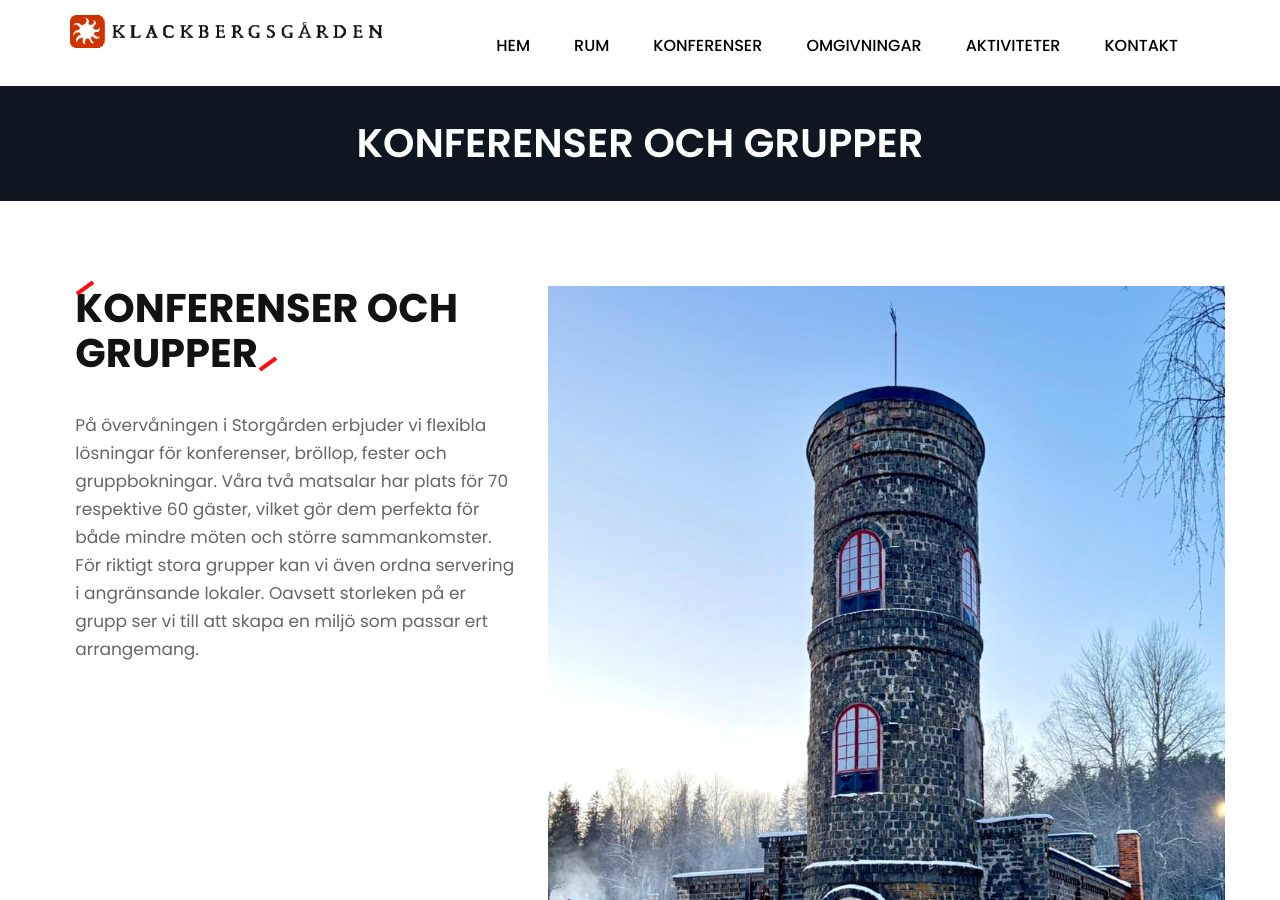
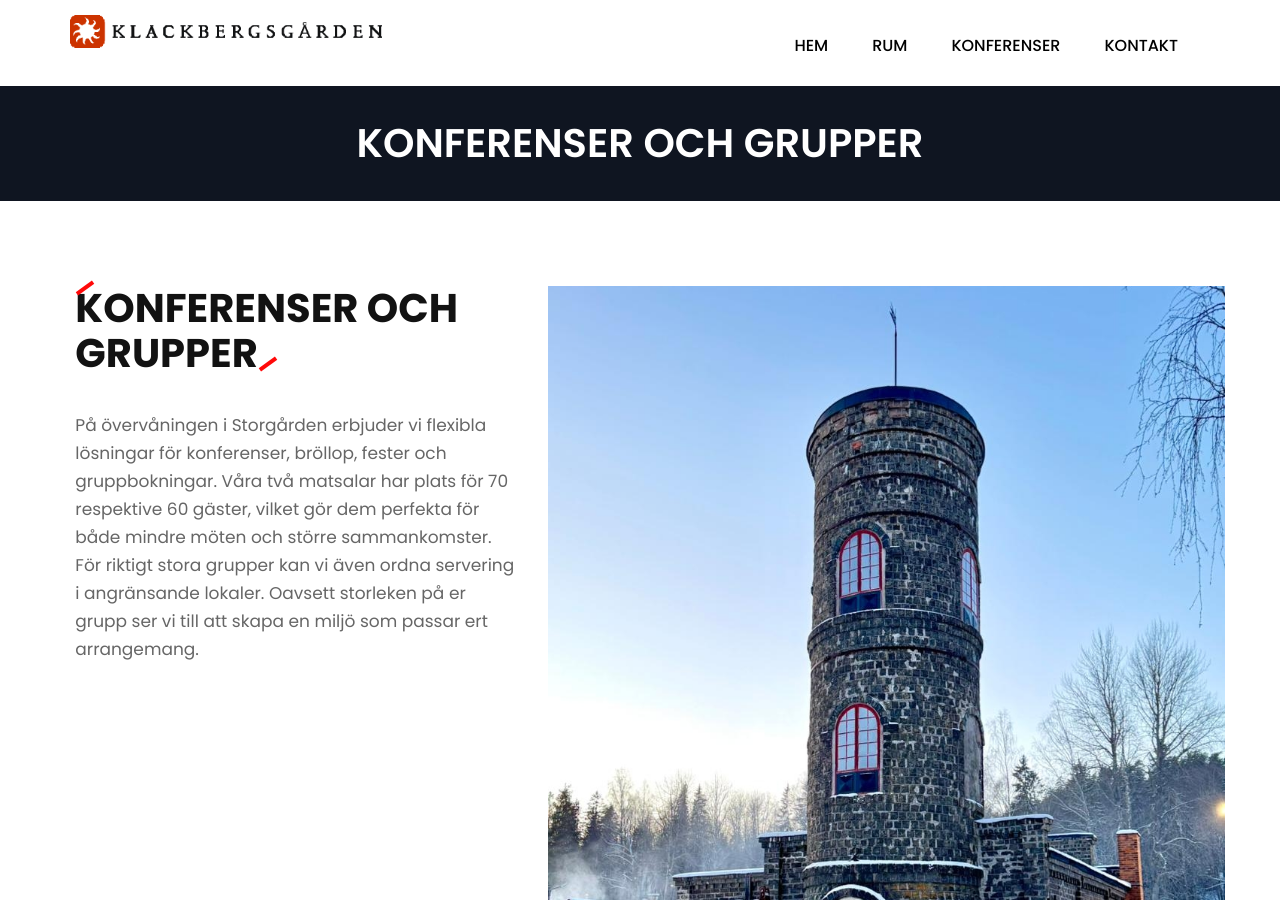
Before and after one commit to Klacken-1-17/klackbergsgarden, a Jekyll site: the page built from konferenser.html, in a window 1280 px wide and 900 px high. Built offline with Jekyll 4.4.1, drawn with Linux system fonts in a browser that asks for light colours; nearby versions of some CDN libraries; some web fonts are replaced; library files that are not in the unit come from our copies; comment, search, counter and statistics services are not loaded; some of the changed text lies outside the part shown.

Commit message:
feat(navigation.yml): remove 'Omgivningar' and 'Aktiviteter' sections from navigation feat(footer.html): add site.baseurl to item links in the navigation menu for correct routing feat(images): add new gallery images gallery3.png and gallery4.png feat(konferenser.html): update image file extensions to .png for gallery3 and gallery4 for consistency

```diff
--- a/_data/navigation.yml
+++ b/_data/navigation.yml
@@ -4,9 +4,5 @@
   link: /rum
 - name: Konferenser
   link: /konferenser
-- name: Omgivningar
-  link: /omgivningar
-- name: Aktiviteter
-  link: /aktiviteter
 - name: Kontakt
   link: /kontakt
--- a/_includes/footer.html
+++ b/_includes/footer.html
@@ -15,7 +15,7 @@
                 <h3>Meny</h3>
                 <ul class="link_menu">
                   {% for item in site.data.navigation %}
-                  <li{% if page.url == item.link %} class="active"{% endif %}><a href="{{ item.link }}">{{ item.name }}</a></li>
+                  <li{% if page.url == item.link %} class="active"{% endif %}><a href="{{ site.baseurl }}{{ item.link }}">{{ item.name }}</a></li>
                   {% endfor %}
                 </ul>
              </div>
--- a/konferenser.html
+++ b/konferenser.html
@@ -55,32 +55,12 @@
             </div>
             <div class="col-md-3 col-sm-6">
                <div class="gallery_img">
-                  <figure><img src="{{ site.baseurl }}/images/gallery3.jpg" alt="#"/></figure>
+                  <figure><img src="{{ site.baseurl }}/images/gallery3.png" alt="#"/></figure>
                </div>
             </div>
             <div class="col-md-3 col-sm-6">
                <div class="gallery_img">
-                  <figure><img src="{{ site.baseurl }}/images/gallery4.jpg" alt="#"/></figure>
-               </div>
-            </div>
-            <div class="col-md-3 col-sm-6">
-               <div class="gallery_img">
-                  <figure><img src="{{ site.baseurl }}/images/gallery5.jpg" alt="#"/></figure>
-               </div>
-            </div>
-            <div class="col-md-3 col-sm-6">
-               <div class="gallery_img">
-                  <figure><img src="{{ site.baseurl }}/images/gallery6.jpg" alt="#"/></figure>
-               </div>
-            </div>
-            <div class="col-md-3 col-sm-6">
-               <div class="gallery_img">
-                  <figure><img src="{{ site.baseurl }}/images/gallery7.jpg" alt="#"/></figure>
-               </div>
-            </div>
-            <div class="col-md-3 col-sm-6">
-               <div class="gallery_img">
-                  <figure><img src="{{ site.baseurl }}/images/gallery8.jpg" alt="#"/></figure>
+                  <figure><img src="{{ site.baseurl }}/images/gallery4.png" alt="#"/></figure>
                </div>
             </div>
          </div>
```
Also changed, not shown: images/gallery3.png (added), images/gallery4.png (added).
